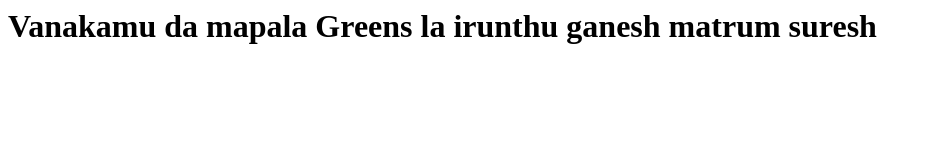
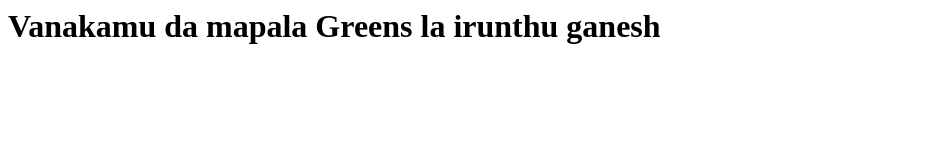
Before and after one commit to Ganesh-creater/Google, a plain HTML site: page index.html in a window 1280 px wide. Shown: the whole page, without its empty margins (0-930 px from the left). Drawn offline with Linux system fonts and the light colour scheme.

Commit message:
Revert "chg"
This reverts commit 1c0b3e34a94fd96652a2fccf4d3128cd74a11b48.

```diff
--- a/index.html
+++ b/index.html
@@ -2,6 +2,6 @@
 	<head><title>AWS&Devops</title>
 	</head>
 	<body>
-		<h1>Vanakamu da mapala Greens la irunthu ganesh matrum suresh</h1>
+		<h1>Vanakamu da mapala Greens la irunthu ganesh</h1>
 	</body>
 </html>
```
